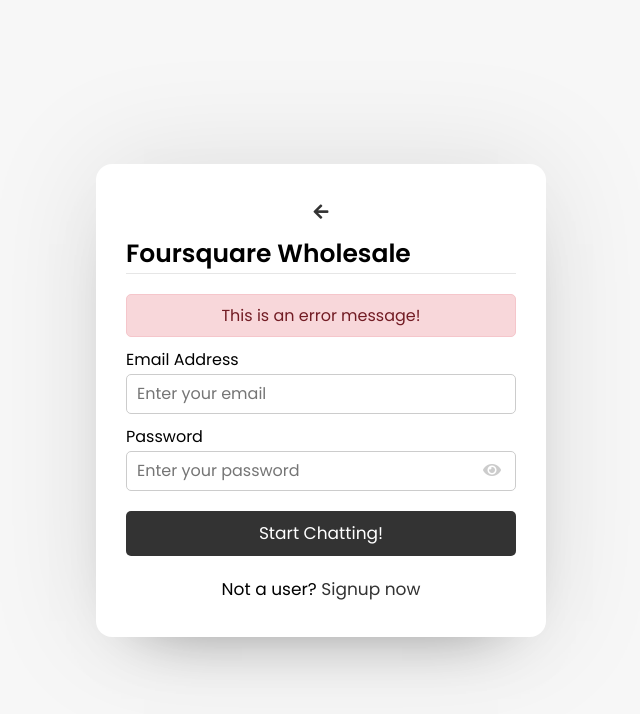
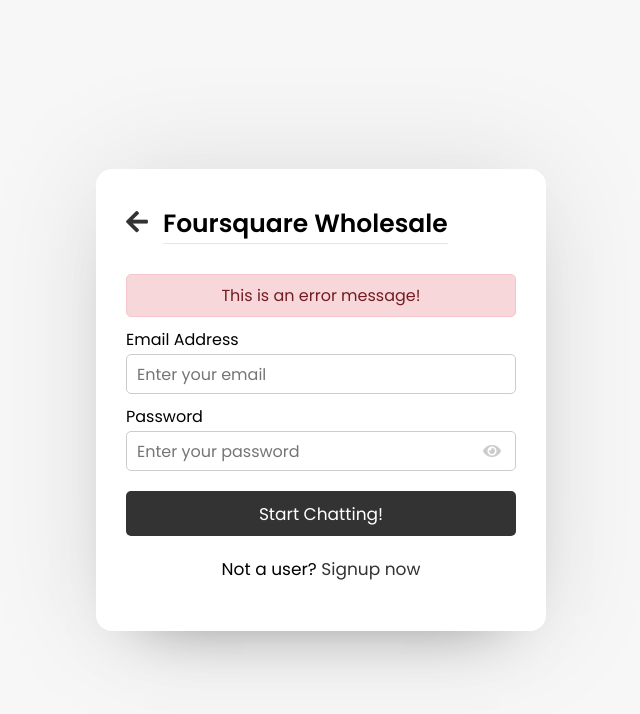
Before and after one commit to KR23A/4SQ, a PHP site: page /login.html in a window 1280 px wide. Shown: the top 714 px of the page, without its empty margins (319-959 px from the left). Run offline with PHP 8.4, Linux system fonts and the light colour scheme.

Commit message:
Update loginstyle.css

```diff
--- a/loginstyle.css
+++ b/loginstyle.css
@@ -27,10 +27,21 @@ body{
 .form{
     padding: 25px 30px;
 }
-.form header{
+.form .header-container header{
     font-size: 25px;
     font-weight: 600;
     border-bottom: 1px solid #e6e6e6;
+}
+.form .header-container{
+    display: flex;
+    align-items: center;
+}
+
+.form .header-container .link{
+    margin-right: 15px;
+    text-decoration: none;
+    color: inherit;
+    font-size: 25px;
 }
 .form form{
     margin: 20px 0;
@@ -73,6 +84,10 @@ body{
     border: 1px solid #ccc;
     border-radius: 5px;
 }
+.form .link {
+    height: 40px;
+
+}
 .form form .image input{
     font-size: 17px;
 }
```
